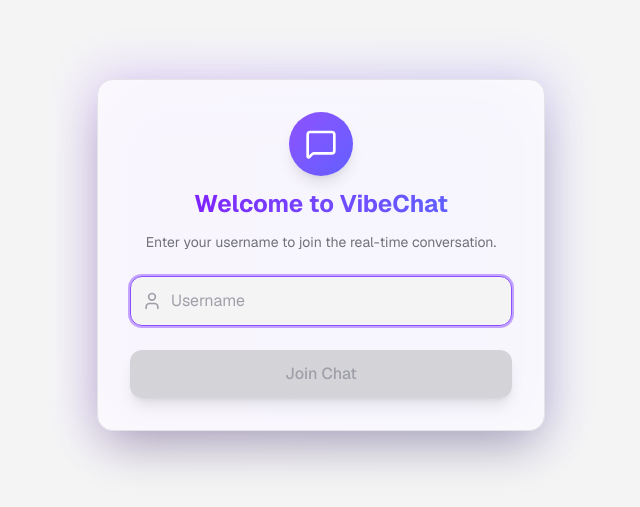
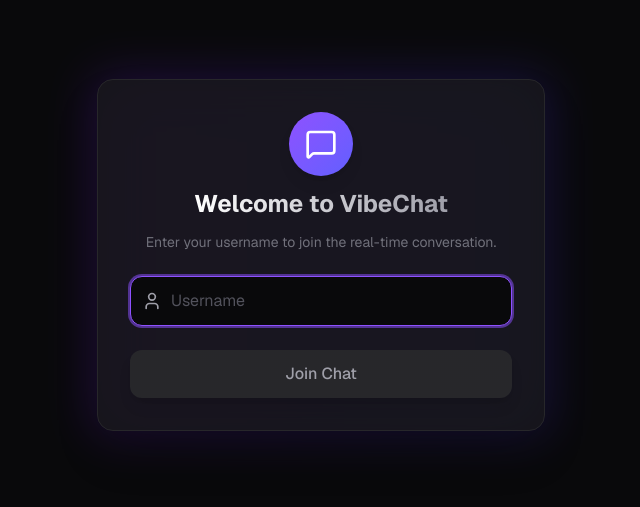
Before and after one commit to HtunAungKyaw73/Secure-Chat, a Next.js app: page / in a window 1280 px wide. Shown: the part 145-652 px from the top of the page, without its empty margins (319-959 px from the left). Built offline with nearby package versions, Linux system fonts and the light colour scheme.

Commit message:
fix(theme): switch to class attribute and add @variant dark for tailwind v4

```diff
--- a/src/app/globals.css
+++ b/src/app/globals.css
@@ -1,14 +1,16 @@
 @import "tailwindcss";
 
+/* Tell Tailwind v4 that dark: variant is class-based, not media-query-based */
+@variant dark (&:where(.dark, .dark *));
+
 /* Light theme (default) */
-:root,
-[data-theme="light"] {
+:root {
   --background: #f4f4f5;
   --foreground: #18181b;
 }
 
 /* Dark theme */
-[data-theme="dark"] {
+:root.dark {
   --background: #09090b;
   --foreground: #fafafa;
 }
@@ -23,6 +25,7 @@
 body {
   background: var(--background);
   color: var(--foreground);
+  transition: background-color 0s, color 0s;
 }
 
 /* ─── View Transitions API ─── */
@@ -40,8 +43,9 @@ body {
   z-index: 9999;
 }
 
-[data-theme="dark"]::view-transition-new(root),
-[data-theme="light"]::view-transition-new(root) {
+/* Trigger the ripple animation when transitioning into either theme */
+.dark::view-transition-new(root),
+:root:not(.dark)::view-transition-new(root) {
   animation: circle-in 0.6s ease-in-out;
 }
 
--- a/src/app/layout.tsx
+++ b/src/app/layout.tsx
@@ -28,7 +28,7 @@ export default function RootLayout({
       <body
         className={`${geistSans.variable} ${geistMono.variable} antialiased`}
       >
-        <ThemeProvider attribute="data-theme" defaultTheme="dark" enableSystem>
+        <ThemeProvider attribute="class" defaultTheme="dark" enableSystem>
           {children}
         </ThemeProvider>
       </body>
```
